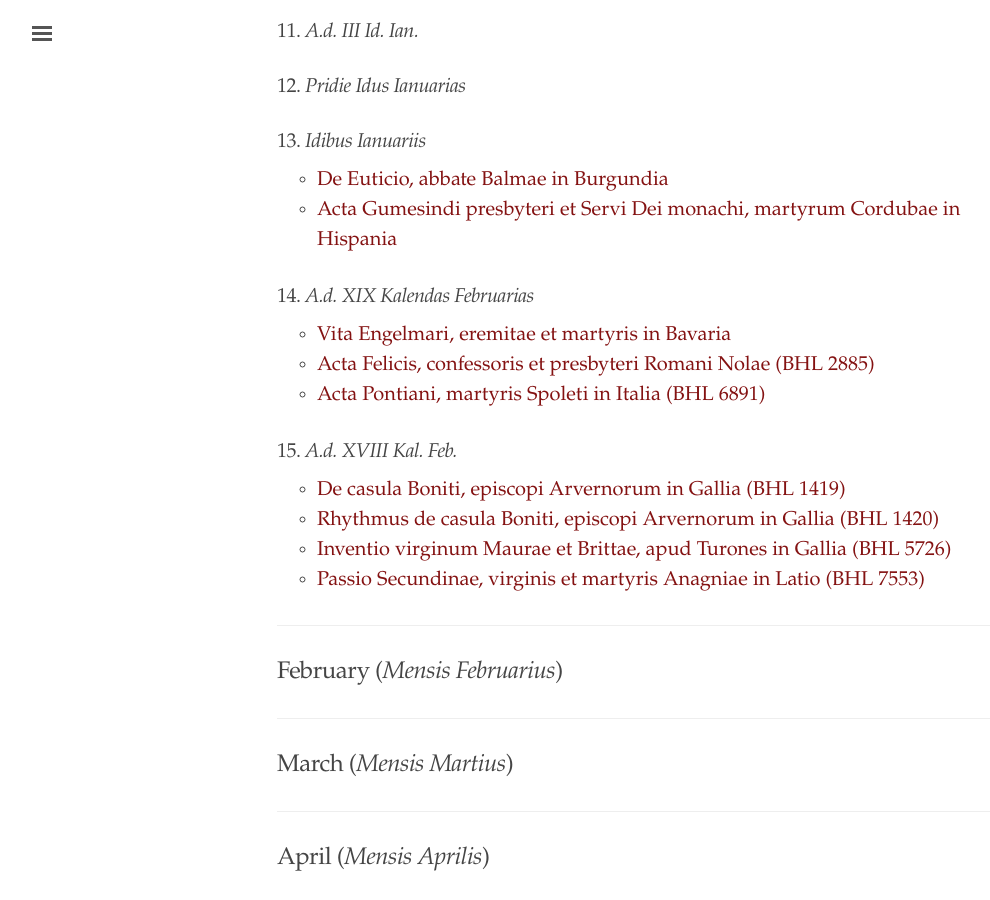
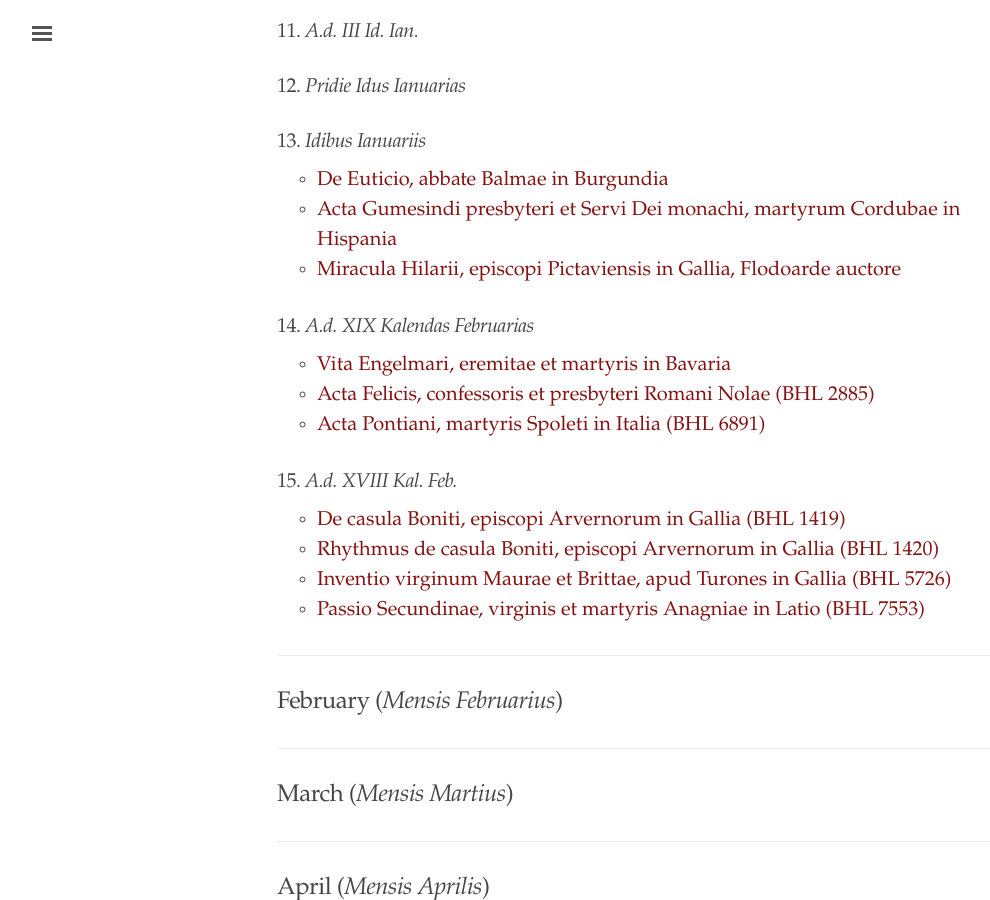
Before and after one commit to cjkoepke1/latin-hagiography, a Jekyll site: the page built from index.md, in a window 1280 px wide and 900 px high, scrolled down 1730 px. Shown: the whole window, without its empty margins (3-993 px from the left). Built offline with Jekyll 4.4.1, drawn with Linux system fonts in a browser that asks for light colours.

Commit message:
Added Miracula Hilarii by Flodoard

```diff
--- a/index.md
+++ b/index.md
@@ -67,6 +67,7 @@ title: "Latin Hagiography"
 
 - [De Euticio, abbate Balmae in Burgundia](https://cjkoepke1.github.io/latin-hagiography/texts/de-euticio-abbate/)
 - [Acta Gumesindi presbyteri et Servi Dei monachi, martyrum Cordubae in Hispania](https://cjkoepke1.github.io/latin-hagiography/texts/acta-gumesindi/)
+- [Miracula Hilarii, episcopi Pictaviensis in Gallia, Flodoarde auctore](https://cjkoepke1.github.io/latin-hagiography/texts/miracula-hilarii-flodoardi/)
 
 ### 14. *A.d. XIX Kalendas Februarias*
 
```
